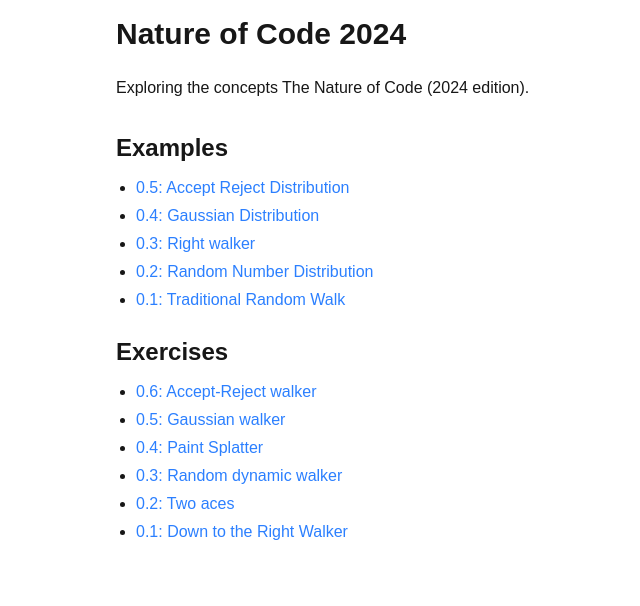
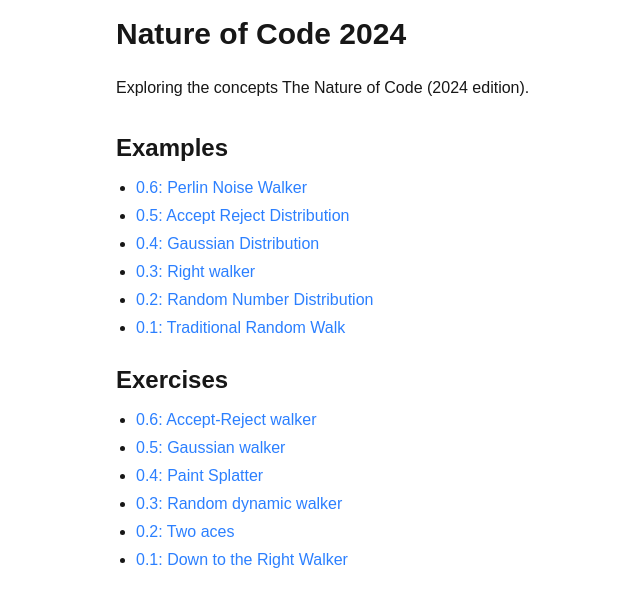
Before and after one commit to SoxFace/nature-of-code, a Next.js app: page / in a window 1280 px wide. Shown: the top 606 px of the page, without its empty margins (92-732 px from the left). Built offline with nearby package versions, Linux system fonts and the light colour scheme.

Commit message:
refactor: react way to handle links

```diff
--- a/src/app/page.tsx
+++ b/src/app/page.tsx
@@ -1,80 +1,52 @@
 import Link from 'next/link';
 
+type SectionProps = {
+  title: string;
+  items: { href: string; label: string }[];
+};
+
+const Section = ({ title, items }: SectionProps) => (
+  <section>
+    <h2 className="text-2xl font-semibold mb-3">{title}</h2>
+    <ul className="list-disc pl-5 space-y-1">
+      {items.map((item, index) => (
+        <li key={index}>
+          <Link href={item.href} className="text-blue-500 hover:underline">
+            {item.label}
+          </Link>
+        </li>
+      ))}
+    </ul>
+  </section>
+);
+
 export default function Home() {
+  const examples = [
+    { href: '/examples/06-perlin-noise-walker', label: '0.6: Perlin Noise Walker' },
+    { href: '/examples/05-accept-reject-dist', label: '0.5: Accept Reject Distribution' },
+    { href: '/examples/04-gaussian-distribution', label: '0.4: Gaussian Distribution' },
+    { href: '/examples/03-walker-right', label: '0.3: Right walker' },
+    { href: '/examples/02-random-number-distribution', label: '0.2: Random Number Distribution' },
+    { href: '/examples/01-random-walk', label: '0.1: Traditional Random Walk' },
+  ];
+
+  const exercises = [
+    { href: '/exercises/06-accept-reject-walker', label: '0.6: Accept-Reject walker' },
+    { href: '/exercises/05-gaussian-walker', label: '0.5: Gaussian walker' },
+    { href: '/exercises/04-paint-splatter', label: '0.4: Paint Splatter' },
+    { href: '/exercises/03-walk-random-mouse', label: '0.3: Random dynamic walker' },
+    { href: '/exercises/02-two-aces', label: '0.2: Two aces' },
+    { href: '/exercises/01-down-right-walk', label: '0.1: Down to the Right Walker' },
+  ];
+
   return (
     <main className="max-w-4xl mx-auto p-4">
       <h1 className="text-3xl font-bold mb-6">Nature of Code 2024</h1>
       <p className="mb-8">Exploring the concepts The Nature of Code (2024 edition).</p>
 
       <div className="space-y-6">
-        {/* EXAMPLES */}
-        <section>
-          <h2 className="text-2xl font-semibold mb-3">Examples</h2>
-          <ul className="list-disc pl-5 space-y-1">
-          <li>
-              <Link href="/examples/05-accept-reject-dist" className="text-blue-500 hover:underline">
-                0.5: Accept Reject Distribution
-              </Link>
-            </li>
-          <li>
-              <Link href="/examples/04-gaussian-distribution" className="text-blue-500 hover:underline">
-                0.4: Gaussian Distribution
-              </Link>
-            </li>
-          <li>
-              <Link href="/examples/03-walker-right" className="text-blue-500 hover:underline">
-                0.3: Right walker
-              </Link>
-            </li>
-            <li>
-              <Link href="/examples/02-random-number-distribution" className="text-blue-500 hover:underline">
-                0.2: Random Number Distribution
-              </Link>
-            </li>
-            <li>
-              <Link href="/examples/01-random-walk" className="text-blue-500 hover:underline">
-                0.1: Traditional Random Walk
-              </Link>
-            </li>
-          </ul>
-        </section>
-
-        {/* EXERCISES */}
-        <section>
-          <h2 className="text-2xl font-semibold mb-3">Exercises</h2>
-          <ul className="list-disc pl-5 space-y-1">
-          <li>
-              <Link href="/exercises/06-accept-reject-walker" className="text-blue-500 hover:underline">
-                0.6: Accept-Reject walker
-              </Link>
-          </li>
-          <li>
-              <Link href="/exercises/05-gaussian-walker" className="text-blue-500 hover:underline">
-                0.5: Gaussian walker
-              </Link>
-          </li>
-          <li>
-              <Link href="/exercises/04-paint-splatter" className="text-blue-500 hover:underline">
-                0.4: Paint Splatter
-              </Link>
-          </li>
-          <li>
-              <Link href="/exercises/03-walk-random-mouse" className="text-blue-500 hover:underline">
-                0.3: Random dynamic walker
-              </Link>
-            </li>
-            <li>
-              <Link href="/exercises/02-two-aces" className="text-blue-500 hover:underline">
-                0.2: Two aces
-              </Link>
-            </li>
-            <li>
-              <Link href="/exercises/01-down-right-walk" className="text-blue-500 hover:underline">
-                0.1: Down to the Right Walker
-              </Link>
-            </li>
-          </ul>
-        </section>
+        <Section title="Examples" items={examples} />
+        <Section title="Exercises" items={exercises} />
       </div>
     </main>
   );
```
